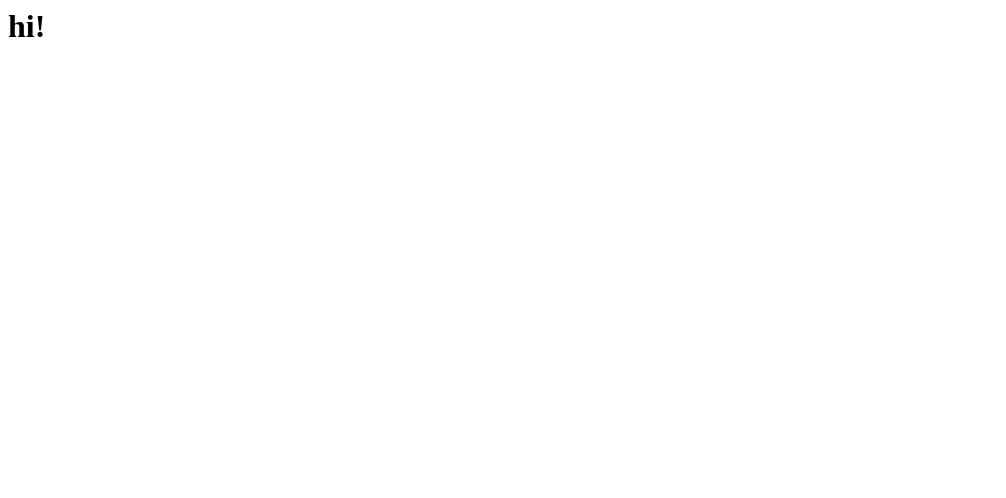
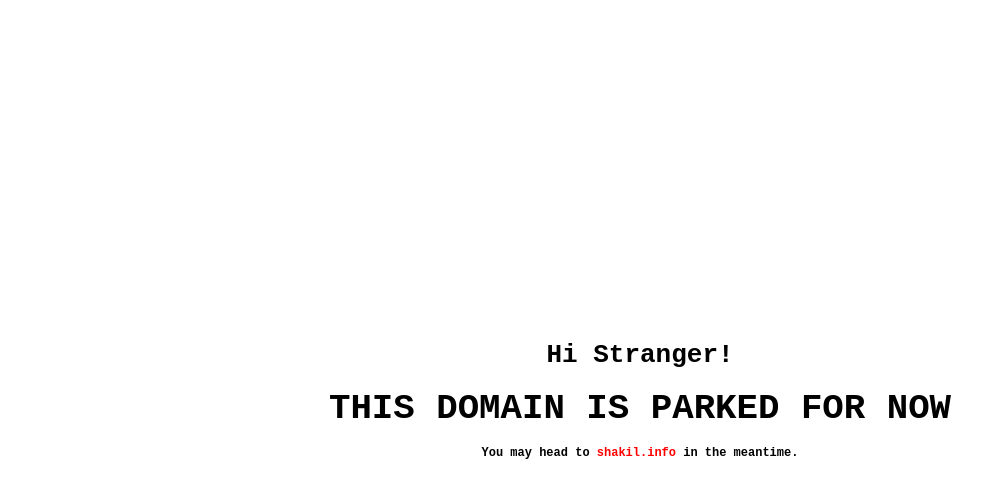
Before and after one commit to sXakil/shakil-info-bd, a plain HTML site: page index.html in a window 1280 px wide. Shown: the whole page, without its empty margins (0-1006 px from the left). Drawn offline with Linux system fonts and the light colour scheme.

Commit message:
minor change

```diff
--- a/index.html
+++ b/index.html
@@ -1 +1,55 @@
-<h1>hi!</h1>
+<!DOCTYPE html>
+<html lang="en">
+  <head>
+    <meta charset="UTF-8" />
+    <meta http-equiv="X-UA-Compatible" content="IE=edge" />
+    <meta name="viewport" content="width=device-width, initial-scale=1.0" />
+    <title>Hi!</title>
+    <style>
+      * {
+        margin: 0;
+        padding: 0;
+        box-sizing: border-box;
+      }
+      html,
+      body {
+        height: 100%;
+      }
+      body {
+        display: flex;
+        flex-direction: column;
+        justify-content: center;
+        align-items: center;
+      }
+      h1,
+      h2 {
+        font-family: monospace;
+      }
+      h1 {
+        font-size: 2.75em;
+        margin: 0.5em 0;
+        text-transform: uppercase;
+      }
+      h2 {
+        font-size: 2em;
+      }
+      p {
+        font-family: monospace;
+        font-size: 12px;
+        font-weight: 600;
+      }
+      a {
+        text-decoration: none;
+        color: #ff0000;
+      }
+    </style>
+  </head>
+  <body>
+    <h2>Hi Stranger!</h2>
+    <h1>This domain is parked for now</h1>
+    <p>
+      You may head to <a href="https://shakil.info">shakil.info</a> in the
+      meantime.
+    </p>
+  </body>
+</html>
```
